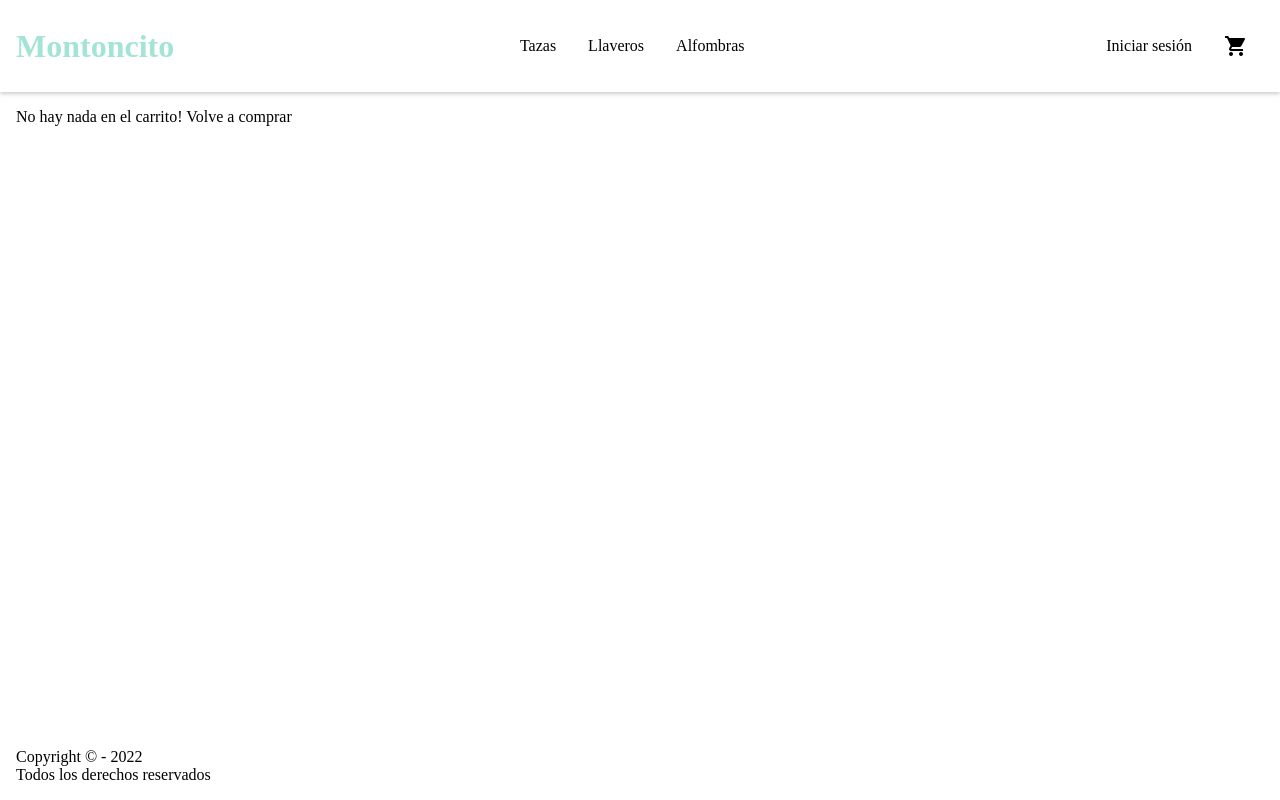
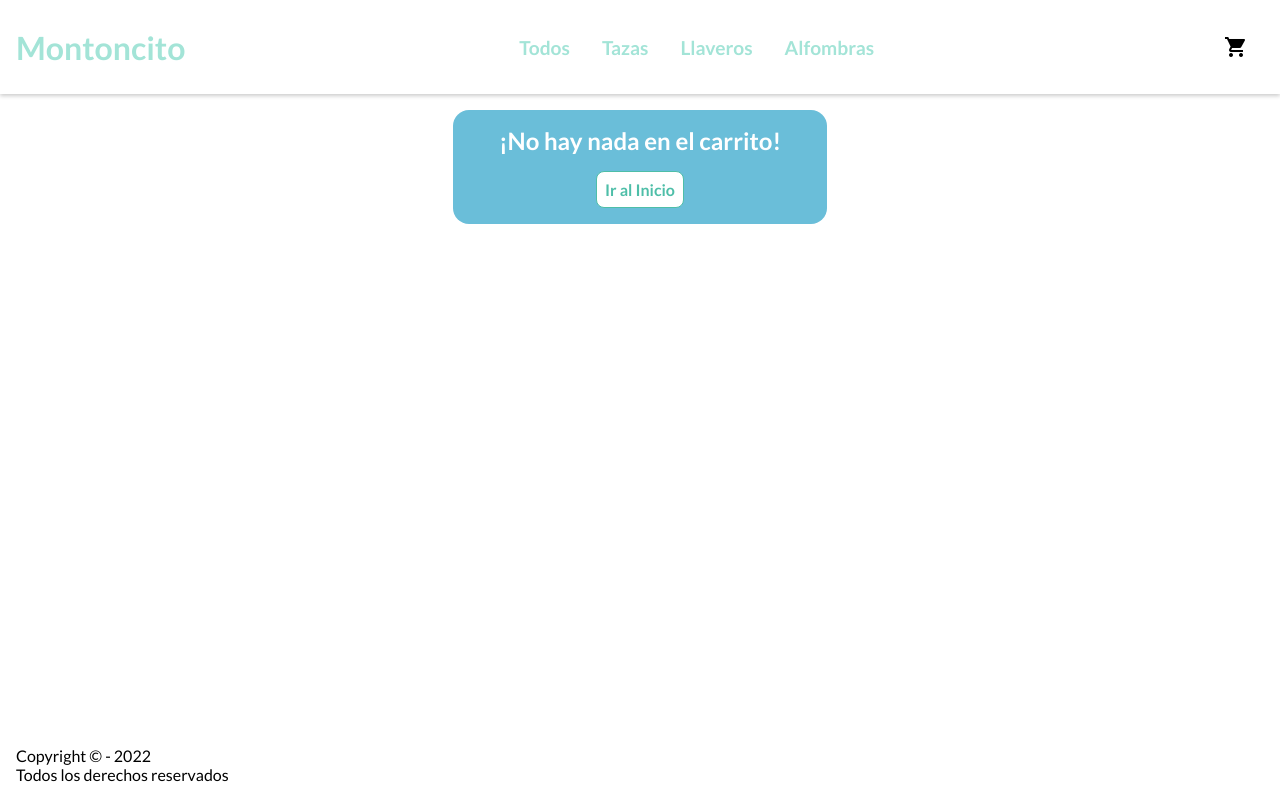
Before and after one commit to MaxiBoolean/Montoncito, a React (Create React App) app: page /carrito in a window 1280 px wide. Built offline with nearby package versions, Linux system fonts and the light colour scheme.

Commit message:
Se agrega formulario y estilos

```diff
--- a/src/Header.js
+++ b/src/Header.js
@@ -10,7 +10,6 @@ const Header = () => {
       </div>
       <NavBar /> {/* Componente NavBar */}
       <div className="header__logon-carrito">
-        <Link to="">Iniciar sesión</Link>
         <Link to="/carrito">
           <CartWidget />
         </Link>
--- a/src/components/Carrito/Carrito.js
+++ b/src/components/Carrito/Carrito.js
@@ -1,4 +1,5 @@
 import React, { useState } from 'react'
+import {Link} from "react-router-dom"
 import { useContext } from "react";
 import { contexto } from "../CartContext/CartContext";
 import { db } from "../Firebase/Firebase";
@@ -11,20 +12,28 @@ const Carrito = () => {
 
 
 
-  const guardarCompra = () =>{
+  const guardarCompra = (e) =>{
+    e.preventDefault()
+
     const ordenesCollection = collection(db,"ordenes")
+
+    const date = new Date().toLocaleString() + "";
+
     const orden = {
       buyer : {
-        name : "juan",
-        phone : "54555",
-        email : "test@test"
+        name: e.target[0].value,
+        email: e.target[1].value,
+        phone: "asd"
       },
       //items : [{id:1,titulo:"Pantalon"}],
       items : carrito,
-      date : "",
-      total : 10000
+      date : date,
+      total : precioTotal()
     }
-    const consulta = addDoc(ordenesCollection,orden)
+
+    //CARGO LA ORDEN A LA BD
+    const consulta = addDoc(ordenesCollection,orden);
+
     consulta
     .then((resultado)=>{
       setIdCompra(resultado.id)
@@ -34,8 +43,19 @@ const Carrito = () => {
     })
   }
 
+  const deleteItem = (item) => () => {
+    removeItem(item)
+  }
+
   return (
-    <>{cantidadTotal(carrito) === 0 ? <p>No hay nada en el carrito! Volve a comprar</p> :
+    <>{cantidadTotal(carrito) === 0 ?
+    <div className='containerVacio'>
+      <p>¡No hay nada en el carrito!</p>
+      <Link to="/">
+        <button>Ir al Inicio</button>
+      </Link>
+    </div>
+    :
     <div className='containerCarrito'>
       <h2>Carrito</h2>
       <table>
@@ -50,7 +70,6 @@ const Carrito = () => {
         </thead>
         <tbody>
         {carrito.map((e)=>{
-          console.log(e.item.id)
           return (
             <>
               <tr>
@@ -58,19 +77,29 @@ const Carrito = () => {
                 <td>{e.item.nombre}</td>
                 <td>$ {e.item.precio}</td>
                 <td>{e.cantidad}</td>
-                <td><button className='btnRed' onClick={removeItem}>Eliminar</button></td>
+                <td><button className='btnRed' onClick={deleteItem(e.item.ID)}>Eliminar</button></td>
               </tr>
-
-              </>
+            </>
           )
         })}
         </tbody>
       </table>
-      <p></p>
-      <h3> Precio total: ${precioTotal()}</h3>
-      <div>
-      <button className='btnRed' onClick={vaciarCarrito}>Vaciar Carrito</button>
-      <button onClick={guardarCompra}> Finalizar compra</button>
+      <div className='containerPrecio'>
+        <h3> Precio total: $ {precioTotal()}</h3>
+        <button className='btnRed' onClick={vaciarCarrito}>Vaciar Carrito</button>
+      </div>
+
+      <div className='containerForm'>
+        <form onSubmit={guardarCompra}>
+          <h4>Información de Envío</h4>
+          <label for="name" >Nombre completo:</label>
+          <input type="text" placeholder="Ej: Juanito Trop" id="name" name="name"></input>
+          <label for="telefono">Teléfono:</label>
+          <input type="tel" placeholder="Ej: 1134563444" id="telefono" name="telefono"></input>
+          <label for="email">Email:</label>
+          <input type="email" placeholder="Ej: JuanT@gmail.com" id="email" name="email"></input>
+          <button type='submit'> Finalizar compra</button>
+        </form>
       </div>
     </div>}
     </>
@@ -78,10 +107,3 @@ const Carrito = () => {
 }
 
 export default Carrito
-
-{/* <div>
-  <p>Nombre: {e.item.nombre}</p>
-  <p>{e.item.descripcion}</p>
-  <img src={e.item.imagen} alt="imagen"></img>
-  <p>{e.item.precio}</p>
-</div> */}
--- a/src/components/Carrito/Carrito.scss
+++ b/src/components/Carrito/Carrito.scss
@@ -14,7 +14,7 @@
     border: 1px solid #4ebea8;
     &:hover {
       background-color: #4ebea8;
-      color: black;
+      color: white;
     }
   }
   .btnRed {
@@ -22,7 +22,7 @@
     border: 1px solid rgb(196, 62, 0);
     &:hover {
       background-color: rgb(196, 62, 0);
-      color: black;
+      color: white;
     }
   }
 
@@ -30,6 +30,7 @@
     width: 70%;
     border-collapse: collapse;
     border: 3px solid #a3e4d7;
+
     th {
       font-size: 1.3rem;
     }
@@ -44,15 +45,78 @@
     }
   }
   h3 {
-    padding: 2rem 0;
-    color: #5fe1c7;
+    padding: .3rem;
+    border-radius: .5rem;
+    color: white;
     font-weight: bold;
     font-size: 1.5rem;
+    background-color: #4ebea8;
   }
   div {
-    padding-top: 2rem;
+    padding: 2rem 0;
     display: flex;
-    width: 50%;
+    width: 70%;
     justify-content: space-around;
+    align-items: center;
+
+  }
+  .containerPrecio{
+      justify-content: space-between;
+  }
+
+  .containerForm{
+    width: 30%;
+    padding: 1rem 0;
+    background-color: lightblue;
+    border-radius: 2rem;
+    form{
+      display: flex;
+      flex-direction: column;
+      h4{
+        font-size: 1.4rem;
+      }
+      label{
+        padding: 1rem 0 .5rem 0;
+        font-size: 1.2rem;
+        font-weight: bold;
+      }
+      input{
+        padding: .2rem;
+        border:none;
+        border-radius: .3rem;
+      }
+    }
+    button{
+      margin-top: 1rem;
+    }
   }
 }
+
+.containerVacio{
+  margin: auto;
+  text-align: center;
+  padding: 1rem 0;
+  background-color: rgb(106, 190, 217);
+  width: 30%;
+  border-radius: 1rem;
+  p{
+    font-size: 1.5rem;
+    color: white;
+    font-weight: bold;
+    padding-bottom: 1rem;
+  }
+  button {
+    font-size: 1rem;
+    padding: 0.5rem;
+    font-weight: bold;
+    border-radius: 0.5rem;
+    background-color: white;
+    color: #4ebea8;
+    border: 1px solid #4ebea8;
+    &:hover {
+      background-color: #4ebea8;
+      color: white;
+    }
+  }
+
+}
--- a/src/components/CartContext/CartContext.js
+++ b/src/components/CartContext/CartContext.js
@@ -34,15 +34,15 @@ const MiCustomProvider = ({ children }) => {
     return carrito.find((e) => e.item.id === id);
   };
 
-  const removeItem = (id)=>{
+  const removeItem = (itemID)=>{
 
-    const newCart = [...carrito].filter((e) => e.item.id != id);
-    setCarrito(newCart)
-    /* let index = carrito.find(e => e.item.id === id)
+    /* const newCart = [...carrito].filter((e) => e.item.itemID != itemID);
+    setCarrito(newCart) */
+    let index = carrito.findIndex(e => e.item.ID === itemID)
     console.log(index)
     if(index !== -1){
-      return setCarrito(carrito.filter(item => item.item.id !== id ))
-    } */
+      setCarrito(carrito.filter(item => item.item.ID != itemID ))
+    }
   }
 
   const vaciarCarrito = () =>{
--- a/src/components/ItemCount/ItemCount.js
+++ b/src/components/ItemCount/ItemCount.js
@@ -48,7 +48,7 @@ const ItemCount = ({ stock, init, onAdd }) => {
   } else {
     return (
       <div className="ItemCount">
-        <button className="ItemCount__comprado">¡Compra realizada!</button>
+        <button className="ItemCount__comprado">¡Agregado al carrito!</button>
 
       </div>
     );
--- a/src/components/ItemDetail/ItemDetail.js
+++ b/src/components/ItemDetail/ItemDetail.js
@@ -4,12 +4,9 @@ import {contexto} from "../CartContext/CartContext"
 
 const ItemDetail = ({productos}) => {
 
-  const[cartItems,setCartItems] = useState(0)
   const {addItem} = useContext(contexto)
 
   const onAdd = (cantidad) =>{
-    setCartItems(cantidad)
-    //console.log(cartItems) Aca traigo cantidad de items desde ItemCount.js
     addItem(productos, cantidad)
   }
 
--- a/src/components/ItemList/ItemList.scss
+++ b/src/components/ItemList/ItemList.scss
@@ -24,4 +24,5 @@
       color: rgb(106, 190, 217);
     }
   }
+
 }
--- a/src/components/NavBar/NavBar.js
+++ b/src/components/NavBar/NavBar.js
@@ -4,9 +4,10 @@ import {Link, NavLink} from "react-router-dom"
 function NavBar() {
   return (
     <nav className="nav">
-      <Link to="/catalogo/tazas" className="nav__link">Tazas</Link>
-      <Link to="/catalogo/llaveros" className="nav__link">Llaveros</Link>
-      <Link to="/catalogo/alfombras" className="nav__link">Alfombras</Link>
+      <NavLink exact to="/" activeClassName="active" className="nav__link">Todos</NavLink>
+      <NavLink exact to="/catalogo/tazas" activeClassName="active" className="nav__link">Tazas</NavLink>
+      <NavLink exact to="/catalogo/llaveros" activeClassName="active" className="nav__link">Llaveros</NavLink>
+      <NavLink exact to="/catalogo/alfombras" activeClassName="active" className="nav__link">Alfombras</NavLink>
     </nav>
   );
 }
--- /dev/null
+++ b/src/components/NavBar/NavBar.scss
@@ -0,0 +1,35 @@
+.header {
+    display: flex;
+    justify-content: space-between;
+    align-items: center;
+    box-shadow: 0 2px 4px rgba(0, 0, 0, 0.2);
+
+    &__brand {
+      &__titulo {
+        color: #a3e4d7;
+      }
+    }
+    &__logon-carrito {
+      display: flex;
+      align-items: center;
+      a {
+        margin: 0 1rem;
+      }
+    }
+    nav {
+      a {
+        font-size: 1.2rem;
+        font-weight: bold;
+        margin:0 1rem;
+        color: #a3e4d7;
+      }
+    }
+  }
+
+  .active{
+    background-color: rgb(106, 190, 217);
+    color: white !important;
+    padding: .2rem;
+    border-radius: .3rem;
+
+  }
--- a/src/css/estilos.scss
+++ b/src/css/estilos.scss
@@ -2,11 +2,15 @@
 @import "../components/ItemList/ItemList.scss";
 @import "../components/CartWidget/CartWidget.scss";
 @import "../components/Carrito/Carrito.scss";
+@import "../components/NavBar/NavBar.scss";
+
+@import url('https://fonts.googleapis.com/css2?family=Lato:ital,wght@0,300;0,400;0,700;1,300;1,400&display=swap');
 
 * {
   padding: 0;
   margin: 0;
   box-sizing: border-box;
+  font-family: 'Lato', sans-serif;
 }
 
 html,
@@ -34,28 +38,3 @@ a {
 #root > main {
   flex-grow: 1;
 }
-
-.header {
-  display: flex;
-  justify-content: space-between;
-  align-items: center;
-  box-shadow: 0 2px 4px rgba(0, 0, 0, 0.2);
-
-  &__brand {
-    &__titulo {
-      color: #a3e4d7;
-    }
-  }
-  &__logon-carrito {
-    display: flex;
-    align-items: center;
-    a {
-      margin: 0 1rem;
-    }
-  }
-  nav {
-    a {
-      margin:0 1rem;
-    }
-  }
-}
```
Also changed, not shown: src/components/ItemDetailContainer/ItemDetailContainer.js (+0 -26 lines).
